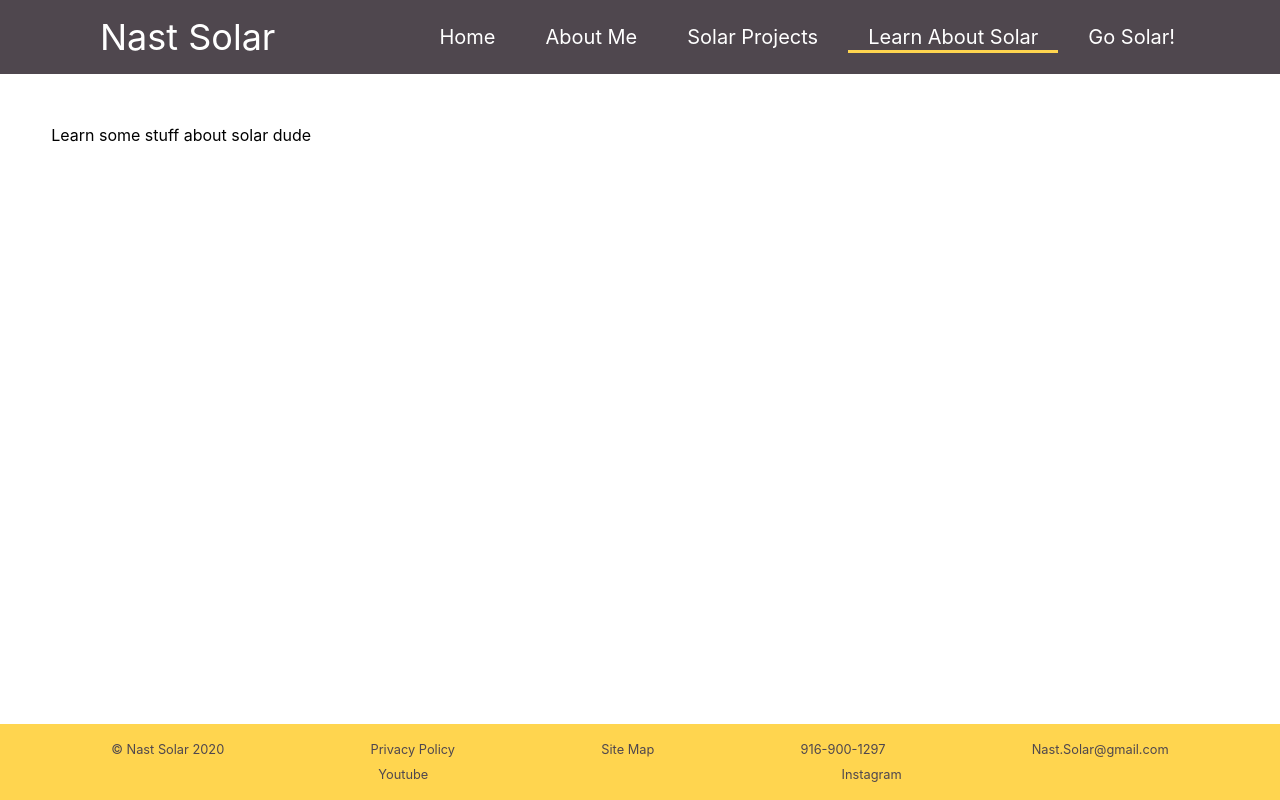
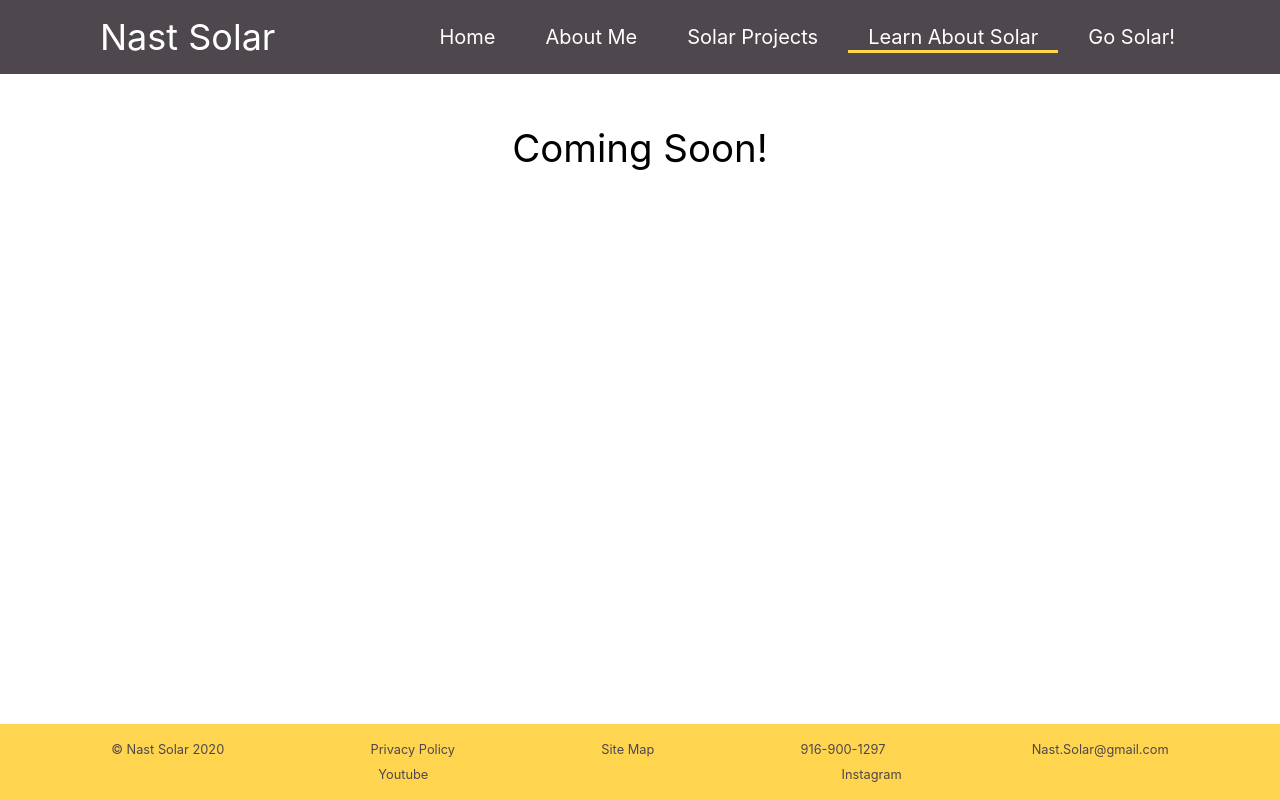
Before and after one commit to vcaruso0923/nast-solar, a React (Create React App) app: page / in a window 1280 px wide. Both pictures are taken after a click on the element "Learn About Solar". Built offline with nearby package versions, Linux system fonts and the light colour scheme.

Commit message:
Learn Coming soon

```diff
--- a/src/components/Learn/index.js
+++ b/src/components/Learn/index.js
@@ -3,8 +3,10 @@ import React from 'react';
 function Learn() {
 
     return (
-        <div>
-            Learn some stuff about solar dude
+        <div className="learn-wrapper">
+            <p className="learn-text">
+                Coming Soon!
+            </p>
         </div>
     );
 }
--- a/src/index.css
+++ b/src/index.css
@@ -196,6 +196,17 @@ header nav ul li:hover::after {
   font-size: 3vw;
 }
 
+.learn-wrapper {
+  width: 65%;
+  align-self: center;
+  margin: auto;
+}
+
+.learn-text {
+  text-align: center;
+  font-size: 3vw;
+}
+
 
 
 
```
Also changed, not shown: src/components/Resume/index.js (deleted, +0 -42 lines).
